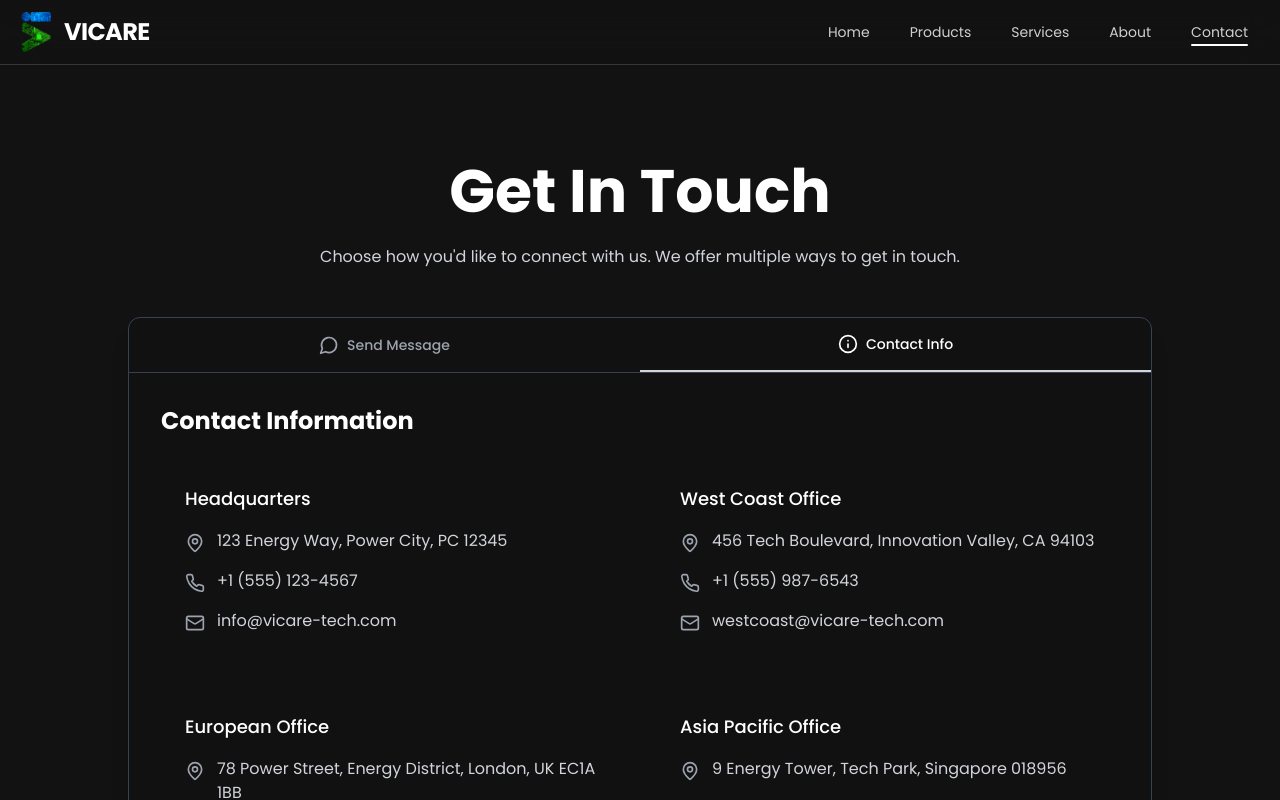
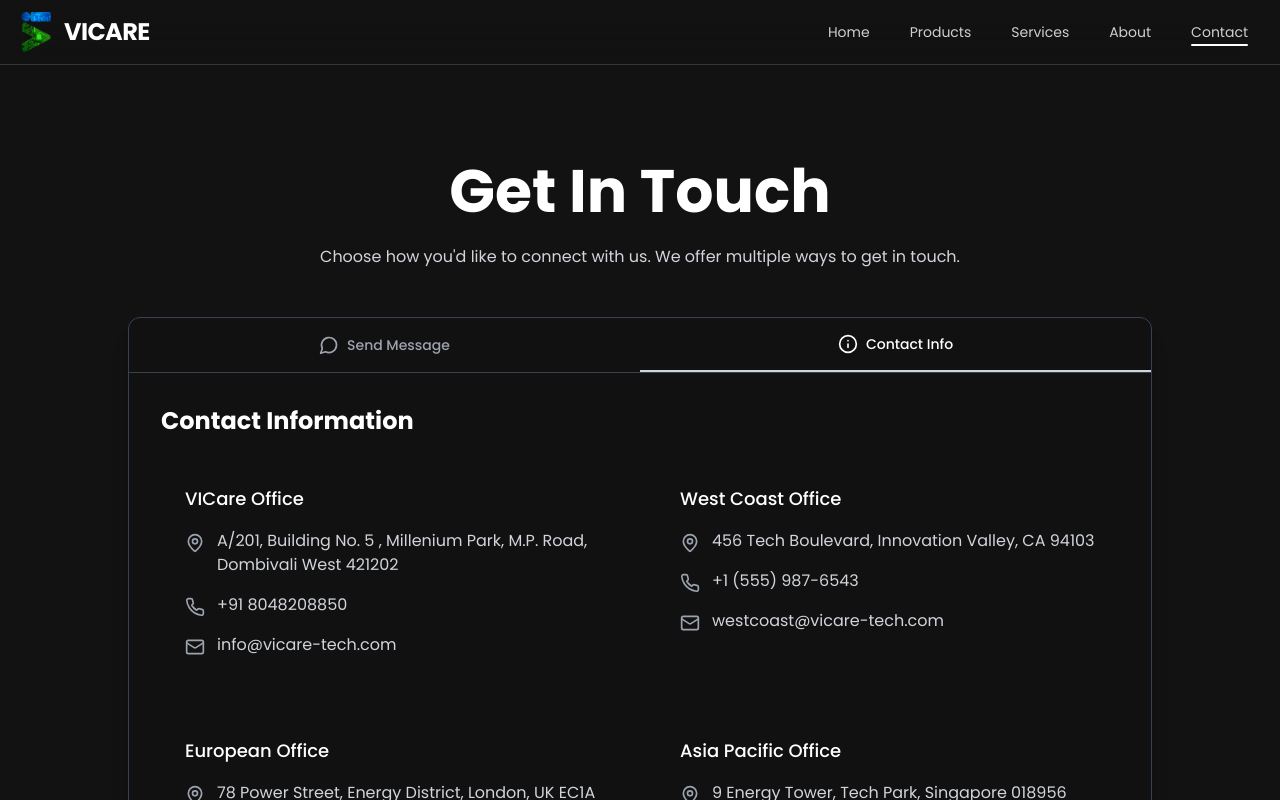
Before and after one commit to Avadhut09/VICare, a React (Vite) app: page /contact in a window 1280 px wide. Both pictures are taken after a click on the button "Contact Info". Shown: the top 800 px of the page. Built offline with nearby package versions, Linux system fonts and the light colour scheme.

Commit message:
Changes in file to run locally

```diff
--- a/package.json
+++ b/package.json
@@ -1,6 +1,5 @@
 {
     "name": "vicare",
-    "homepage": "https://avadhut09.github.io/VICare",
     "version": "0.0.0",
     "type": "module",
     "scripts": {
--- a/src/components/ContactPage/ContactInfo.jsx
+++ b/src/components/ContactPage/ContactInfo.jsx
@@ -5,9 +5,10 @@ export default function ContactInfo() {
     const locations = [
         {
             id: 1,
-            name: "Headquarters",
-            address: "123 Energy Way, Power City, PC 12345",
-            phone: "+1 (555) 123-4567",
+            name: "VICare Office",
+            address:
+                "A/201, Building No. 5 , Millenium Park, M.P. Road, Dombivali West 421202",
+            phone: "+91 8048208850",
             email: "info@vicare-tech.com",
         },
         {
--- a/src/components/ContactPage/LocationMap.jsx
+++ b/src/components/ContactPage/LocationMap.jsx
@@ -30,10 +30,11 @@ export default function LocationMap() {
         {
             id: 1,
             name: "Headquarters",
-            address: "123 Energy Way, Power City, PC 12345",
+            address:
+                "A/201, Building No. 5 , Millenium Park, M.P. Road, Dombivali West 421202",
             phone: "+1 (555) 123-4567",
             email: "info@vicare-tech.com",
-            coordinates: { lat: 40.7128, lng: -74.006 },
+            coordinates: { lat: 19.228417, lng: 73.086639 },
         },
         {
             id: 2,
--- a/src/components/Home/Footer.jsx
+++ b/src/components/Home/Footer.jsx
@@ -74,9 +74,9 @@ export default function Footer() {
                     >
                         {[
                             { label: "Home", href: "/" },
-                            { label: "About", href: "/about" },
                             { label: "Services", href: "/services" },
                             { label: "Products", href: "/products" },
+                            { label: "About", href: "/about" },
                             { label: "Contact", href: "/contact" },
                         ].map((item, index) => {
                             const isActive = location.pathname === item.href;
--- a/src/constants/index.jsx
+++ b/src/constants/index.jsx
@@ -1,9 +1,9 @@
 const navItems = [
-    { label: "Home", href: "/home" },
-    { label: "Products", href: "/products" }, // create this route if needed
+    { label: "Home", href: "/" },
+    { label: "Products", href: "/products" },
     { label: "Services", href: "/services" },
     { label: "About", href: "/about" },
-    { label: "Contact", href: "/contact" }, // create this route if needed
+    { label: "Contact", href: "/contact" },
 ];
 
 // Feature data for Features.jsx
--- a/vite.config.js
+++ b/vite.config.js
@@ -5,5 +5,4 @@ import svgr from "vite-plugin-svgr";
 // https://vitejs.dev/config/
 export default defineConfig({
     plugins: [react(), svgr()],
-    base: "/VICare/",
 });
```
